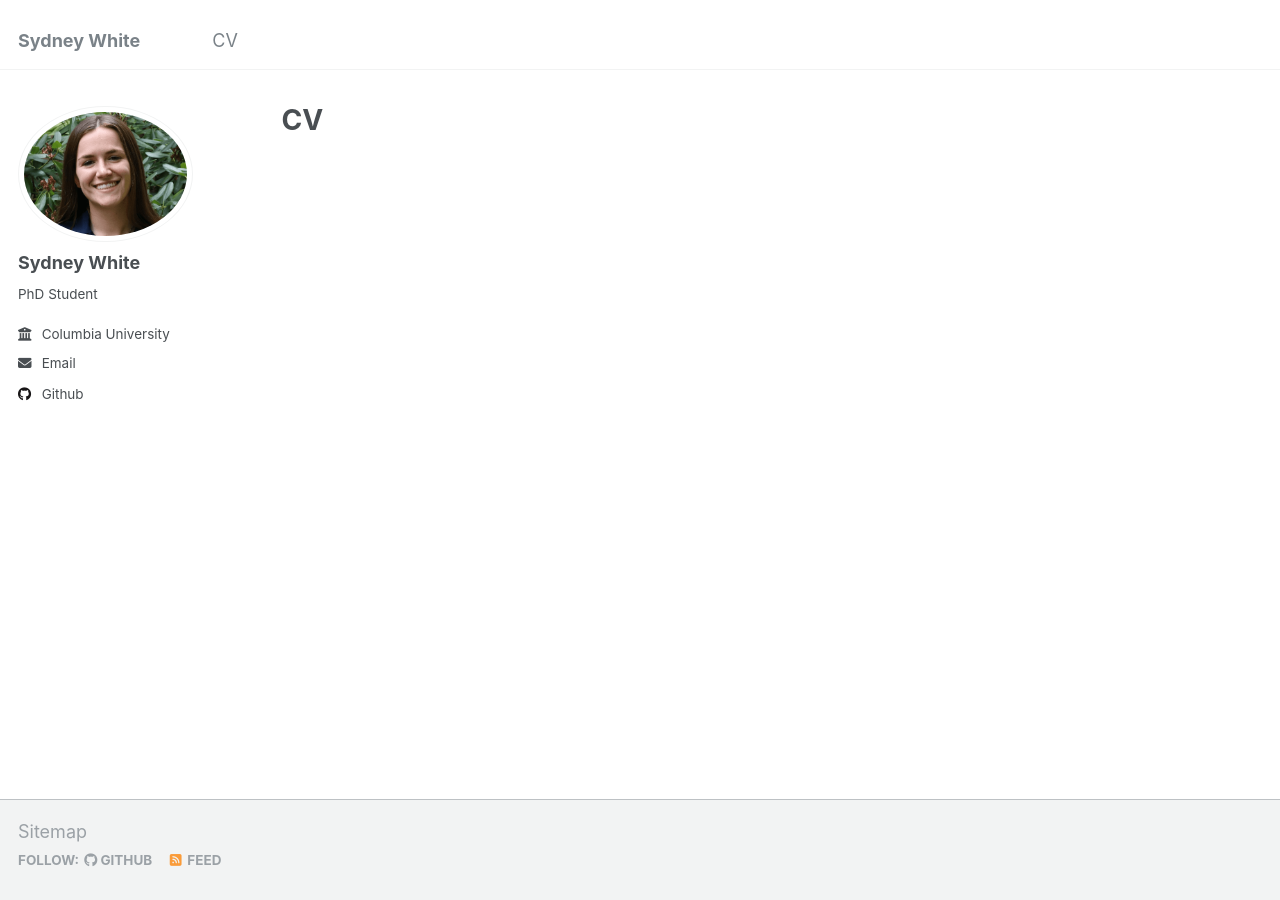
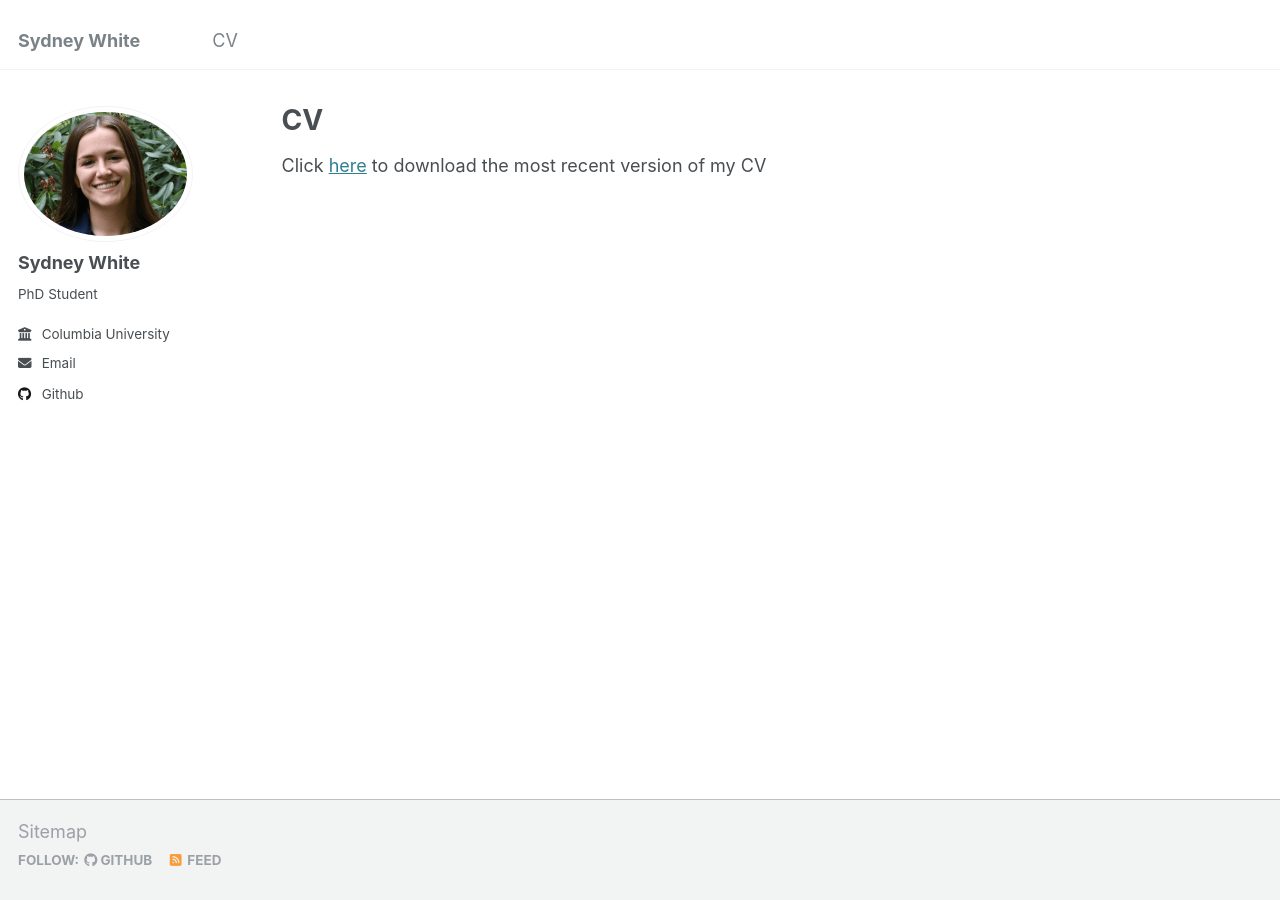
Before and after one commit to Sydney-White/web, a Jekyll site: the page built from _pages/cv.md, in a window 1280 px wide. Built offline with Jekyll 4.4.1, drawn with Linux system fonts in a browser that asks for light colours.

Commit message:
Update cv.md

```diff
--- a/_pages/cv.md
+++ b/_pages/cv.md
@@ -6,3 +6,5 @@ author_profile: true
 redirect_from:
   - /resume
 ---
+
+Click [here](https://sydney-white.github.io/web/files/Sydney-White-CV.pdf) to download the most recent version of my CV
```
